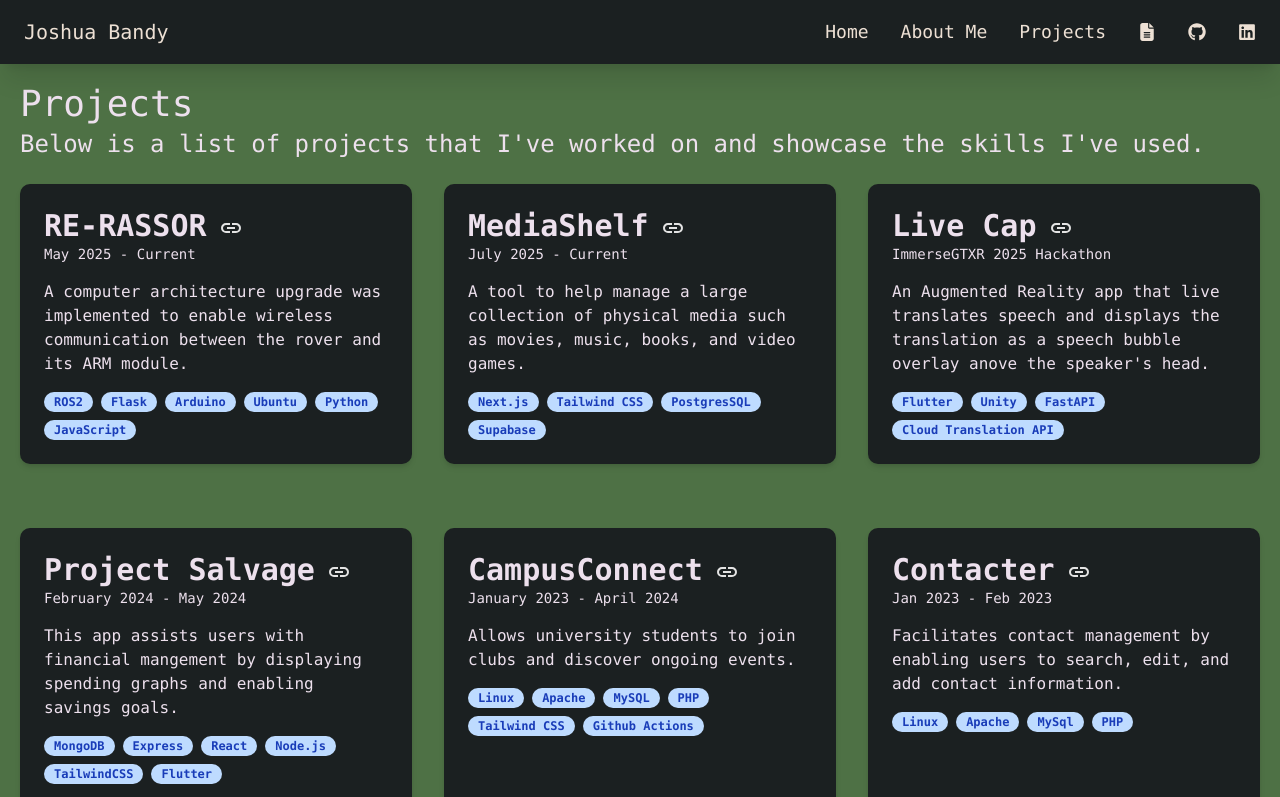
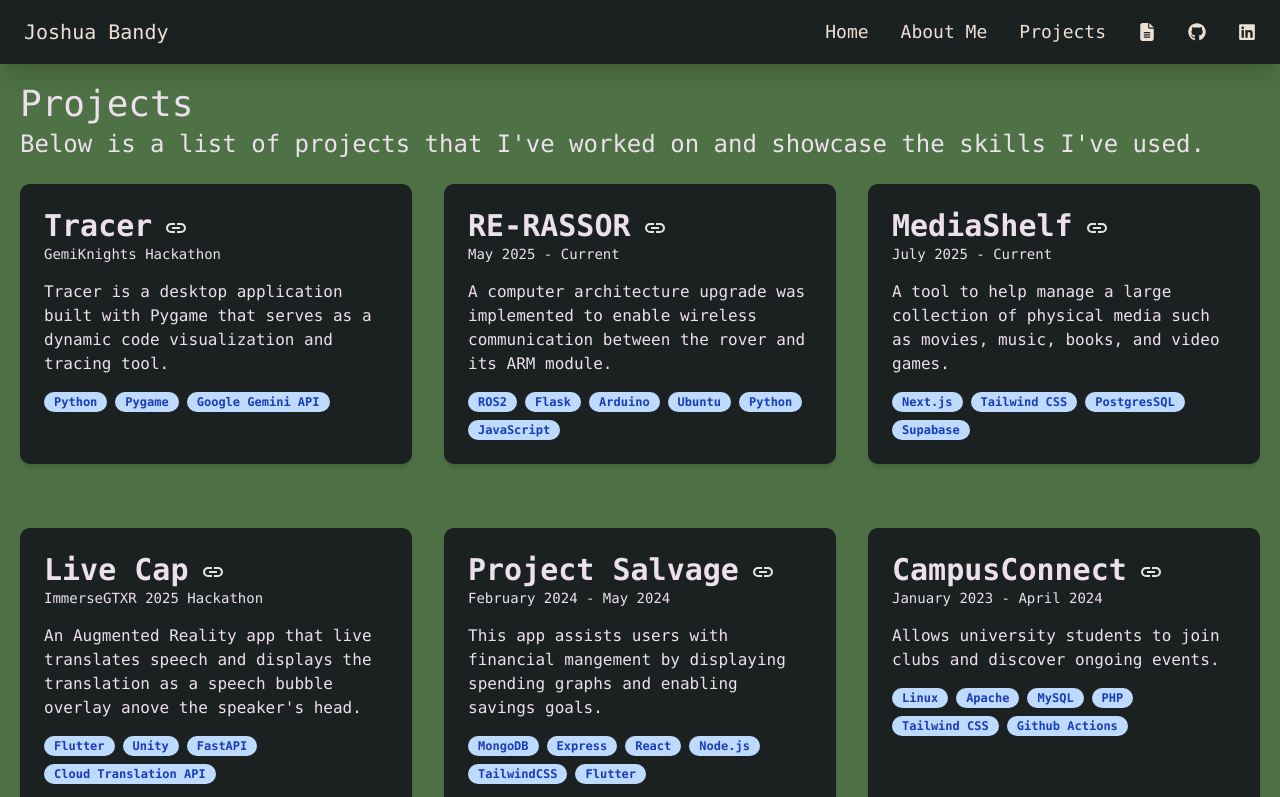
Before and after one commit to Lobbbey/portfolio, a Next.js app: page /projects in a window 1280 px wide. Shown: the top 797 px of the page. Built offline with nearby package versions, Linux system fonts and the light colour scheme.

Commit message:
added Tracer

```diff
--- a/app/projects/page.tsx
+++ b/app/projects/page.tsx
@@ -13,6 +13,16 @@
   }, []);
 
   const projects = [
+    {
+      name: "Tracer",
+      duration: "GemiKnights Hackathon",
+      info: {
+        description: "Tracer is a desktop application built with Pygame that serves as a dynamic code visualization and tracing tool.",
+        tags: ["Python", "Pygame", "Google Gemini API",],
+      },
+      logo: "",
+      link: "https://github.com/Adammouedden/Tracer",
+    },
     {
       name: "RE-RASSOR",
       duration: "May 2025 - Current",
```
